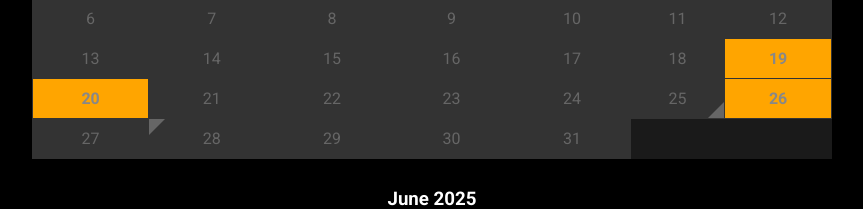
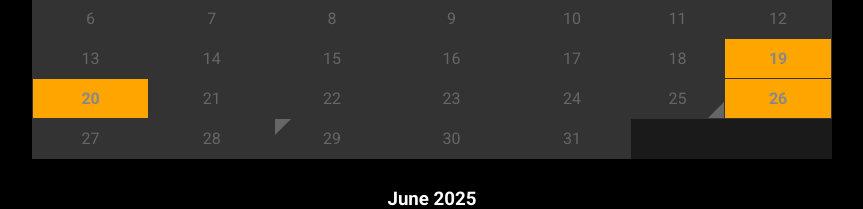
Before and after one commit to soyboi1312/istrumpgolfing.today, a Next.js app: page / in a window 1280 px wide. Shown: the part 1104-1313 px from the top of the page, without its empty margins (208-1071 px from the left). Built offline with nearby package versions, Linux system fonts and the light colour scheme.

Commit message:
Update status.ts

```diff
--- a/data/status.ts
+++ b/data/status.ts
@@ -9,7 +9,7 @@ interface StatusData {
 
 export const statusData: StatusData = {
     events: {
-        '2025-07-28': {
+        '2025-07-29': {
             location: 'Scotland',
             url: 'https://rollcall.com/factbase/trump/topic/calendar/',
             type: 'departure',
```
